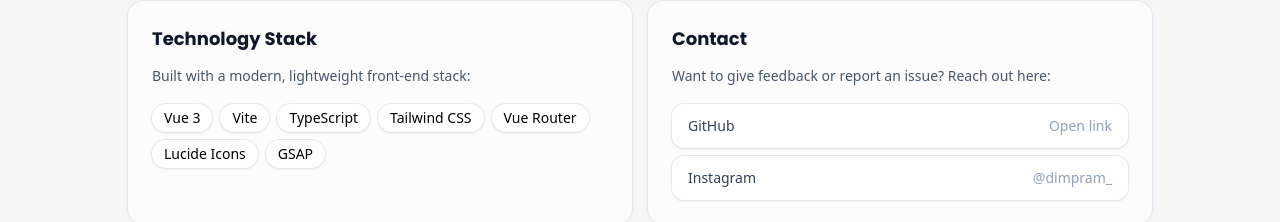
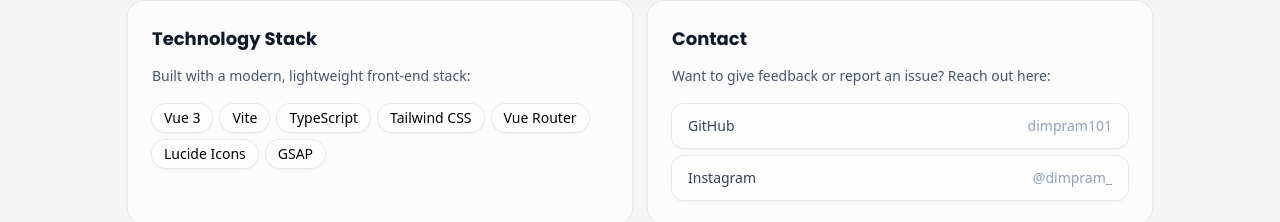
Before and after one commit to dimpram101/photoin-web-app, a Vue app: page /about in a window 1280 px wide. Shown: the part 645-867 px from the top of the page. Built offline with nearby package versions, Linux system fonts and the light colour scheme.

Commit message:
feat: update FAQ link text and improve photo capture instructions for clarity

```diff
--- a/src/views/AboutView.vue
+++ b/src/views/AboutView.vue
@@ -141,7 +141,7 @@
               rel="noopener"
             >
               <span class="font-medium">GitHub</span>
-              <span class="text-slate-400">Open link</span>
+              <span class="text-slate-400">dimpram101</span>
             </a>
             <div
               class="inline-flex items-center justify-between rounded-xl bg-white/70 px-4 py-3 text-slate-700 shadow-sm ring-1 ring-slate-200"
--- a/src/views/PhotoSessionPage.vue
+++ b/src/views/PhotoSessionPage.vue
@@ -242,7 +242,7 @@
                     class="mt-0.5 inline-flex h-6 w-6 shrink-0 items-center justify-center rounded-full bg-blue-100 text-xs font-semibold text-blue-700 ring-1 ring-blue-200/70"
                     >2</span
                   >
-                  <span>Click the capture button to take photos.</span>
+                  <span>Click the capture button to take a photo. Stay still until the flash disappears.</span>
                 </li>
                 <li class="flex gap-3">
                   <span
```
